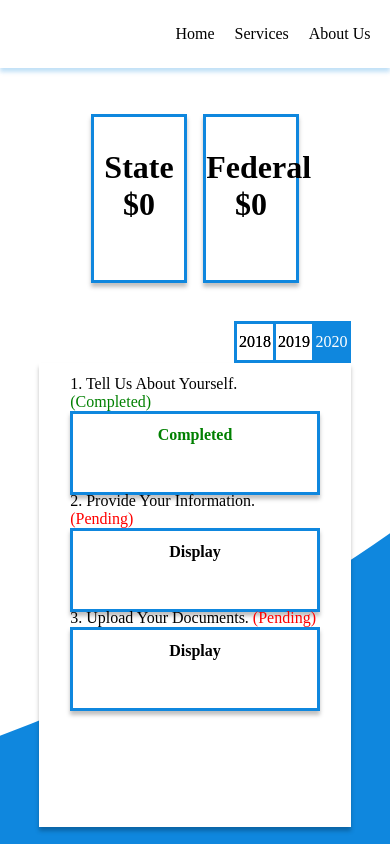
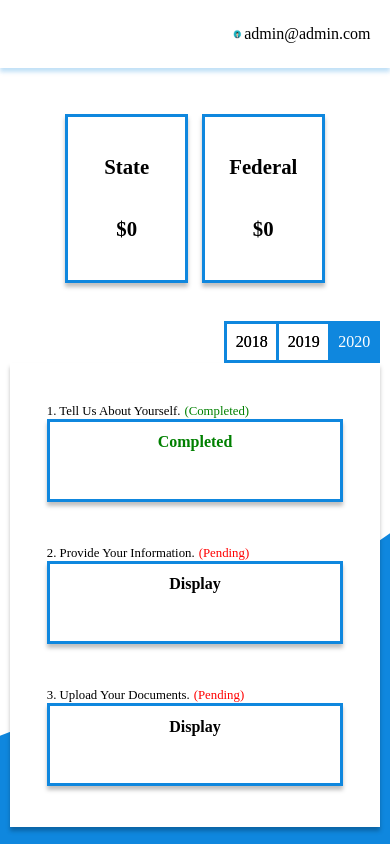
Before and after one commit to RebornBeat/RelayTax, a Django app: page /portal/ in a window 390 px wide; the page is wider, and only the part inside the window is pictured. Run offline with Django 3.2, Linux system fonts and the light colour scheme; a user stored in the database is signed in; data comes from the database, SQL or seed files in the repository; both versions use the stored data as it was after the commit.

Commit message:
Step 1 Mobile Friendly

```diff
--- a/userLR/static/userLR/portal_style.css
+++ b/userLR/static/userLR/portal_style.css
@@ -40,27 +40,14 @@ body {
 
 #navbar_text {
     position: absolute;
-	width: 45%;
+	width: 25%;
 	height: 100%;
-    right: 10%;
+    right: 5%;
 	display: flex;
+	justify-content: flex-end;
 	align-items: center;
 }
 
-#navbar_text a {
-	margin-right: 20px;
-	flex-shrink: 0;
-	text-decoration: none;
-	color: black;
-}
-
-#navbar_text a:hover {
-	color: #0f87de;
-}
-
-#navbar_text a:nth-child(3) {
-	margin-right: 30px;
-}
 
 #navbar_text img {
 	width: 10%;
@@ -76,11 +63,6 @@ body {
 	margin-left: 2%;
 }
 
-#navbar_text #active {
-	color: #0f87de;
-	text-decoration: underline;
-}
-
 #refund_container {
 	position: relative;
 	top: 3%;
@@ -89,10 +71,11 @@ body {
 	left: 15%;
 	display: flex;
 	align-items: center;
+	justify-content: space-around;
 }
 
 .refund_wrapper {
-	position: absolute;
+	position: relative;
 	height: 80%;
 	width: 35%;
 	background: #FFFFFF;
@@ -100,20 +83,12 @@ body {
 	border-color: #0f87de;
 	box-shadow: 0px 4px 4px rgba(0, 0, 0, 0.25);
 	text-align: center;
+	display: flex;
+	flex-direction: column;
+	align-items: center;
+	justify-content: space-evenly;
 }
 
-.refund_wrapper:nth-child(1) {
-	left: 12%;
-}
-
-.refund_wrapper:nth-child(2) {
-	right: 12%;
-}
-
-.refund_wrapper h1 {
-	position: relative;
-	top: 20%;
-}
 
 #refund_dates_container {
 	position: relative;
@@ -168,14 +143,15 @@ body {
 	background: #FFFFFF;
 	box-shadow: 0px 4px 4px rgba(0, 0, 0, 0.25);
 	overflow: auto;
+	display: flex;
+	flex-direction: column;
+	align-items: center;
+	justify-content: space-evenly;
 }
 
 .form_overall_wrapper {
-	position: relative;
 	width: 80%;
-	left: 10%;
 	height: 22.5%;
-	margin-top: 4%;
 }
 
 .status {
@@ -187,7 +163,6 @@ body {
 }
 
 .form_wrapper {
-	position: relative;
 	width: 100%;
 	height: 80%;
 	background: #FFFFFF;
@@ -516,3 +491,111 @@ body {
 	  left: 50%;
 	  transform: translate(-50%, -50%);
 }
+
+@media only screen and (max-width: 709px) and (min-device-width: 0px){
+
+	.refund_wrapper {
+		width: 45%;
+	}
+
+}
+
+@media only screen and (max-width: 394px) and (min-device-width: 0px){
+
+	.refund_wrapper h1{
+		font-size: 1.3rem;
+	}
+
+	.form_header {
+		font-size: 0.8rem;
+	}
+
+	.date_wrapper {
+		width: 35%;
+	}
+
+}
+
+@media only screen and (max-width: 900px) and (min-device-width: 795px){
+
+	#refund_dates_container{
+		left: 15%;
+	}
+
+	#form_container{
+		width: 90%;
+		left: 5%;
+	}
+
+
+}
+
+@media only screen and (max-width: 795px) and (min-device-width: 0px){
+
+	#refund_dates_container{
+		left: 17.5%;
+	}
+
+	#form_container{
+		width: 95%;
+		left: 2.5%;
+	}
+
+	#exit {
+		height: 4%;
+	}
+
+
+}
+
+@media only screen and (max-width: 740px) and (min-device-width: 605px){
+
+	.question_wrapper{
+		font-size: 0.9rem;
+	}
+
+	#Y_N {
+		left: 1%;
+	}
+}
+
+@media only screen and (max-width: 605px) and (min-device-width: 565px){
+
+	.question_wrapper{
+		font-size: 0.8rem;
+	}
+
+	#Y_N {
+		left: 1%;
+	}
+}
+
+@media only screen and (max-width: 565px) and (min-device-width: 390px){
+
+	.question_wrapper{
+		font-size: 0.7rem;
+	}
+
+	#Y_N {
+		left: 1%;
+	}
+
+	.question_wrapper div:nth-child(2) {
+		width: 70%;
+	}
+}
+
+@media only screen and (max-width: 390px) and (min-device-width: 0px){
+
+	.question_wrapper{
+		font-size: 0.6rem;
+	}
+
+	#Y_N {
+		left: 1%;
+	}
+
+	.question_wrapper div:nth-child(2) {
+		width: 60%;
+	}
+}
--- a/userLR/static/userLR/style.css
+++ b/userLR/static/userLR/style.css
@@ -335,6 +335,10 @@ body {
 		display: none;
 	}
 
+	#top_left a {
+		display: none;
+	}
+
 	#top_left {
 		width: 100%;
 		height: 60%;
@@ -383,6 +387,7 @@ body {
 	.title_container h6 {
 		display: none;
 	}
+
 
 }
 
--- a/userLR/templates/userLR/portal.html
+++ b/userLR/templates/userLR/portal.html
@@ -2,6 +2,7 @@
 <head>
 {% load static %}
 {% load app_extras %}
+<meta name="viewport" content="width=device-width, initial-scale=1">
 <link rel="stylesheet" href="{% static 'userLR/portal_style.css'%}">
 <title>Relay Tax - Portal</title>
 </head>
@@ -32,9 +33,6 @@
     </div>
 	<div id="navbar">
 		<div id="navbar_text">
-			<a href="http://127.0.0.1:8000/">Home</a>
-			<a href="services/">Services</a>
-			<a href="about-us/">About Us</a>
 			<img src="{% static 'userLR/profile.png'%}">
 			<span>{{ request.user }}</span>
 		</div>
```
Also changed, not shown: db.sqlite3.
